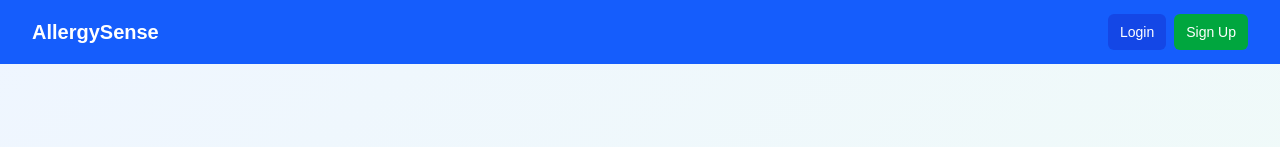
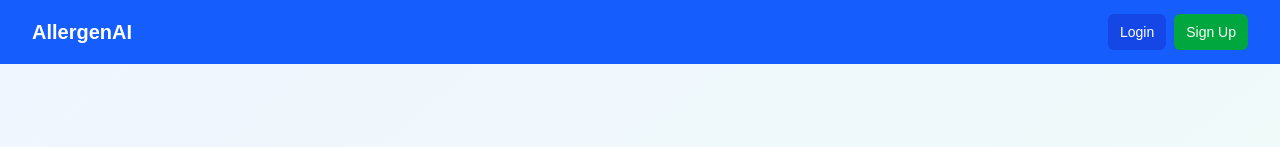
Before and after one commit to UnbenchTheBench/AllergenAI, a Next.js app: page / in a window 1280 px wide. Shown: the top 147 px of the page. Built offline with nearby package versions, Linux system fonts and the light colour scheme; no server answers.

Commit message:
changed name to allrgenai

```diff
--- a/src/app/layout.js
+++ b/src/app/layout.js
@@ -13,7 +13,7 @@ const geistMono = Geist_Mono({
 });
 
 export const metadata = {
-  title: "Over The Weather",
+  title: "AllergenAI",
   description: "Generated by create next app",
 };
 
--- a/src/components/Navbar.jsx
+++ b/src/components/Navbar.jsx
@@ -142,7 +142,7 @@ function Navbar() {
           <div className="flex justify-between items-center h-16">
             {/* Logo/Brand */}
             <div className="flex items-center">
-              <a href="/" className="text-xl font-bold">AllergySense</a>
+              <a href="/" className="text-xl font-bold">AllergenAI</a>
             </div>
             {isLoggedIn ? (
               <div className="hidden md:flex space-x-8">
```
